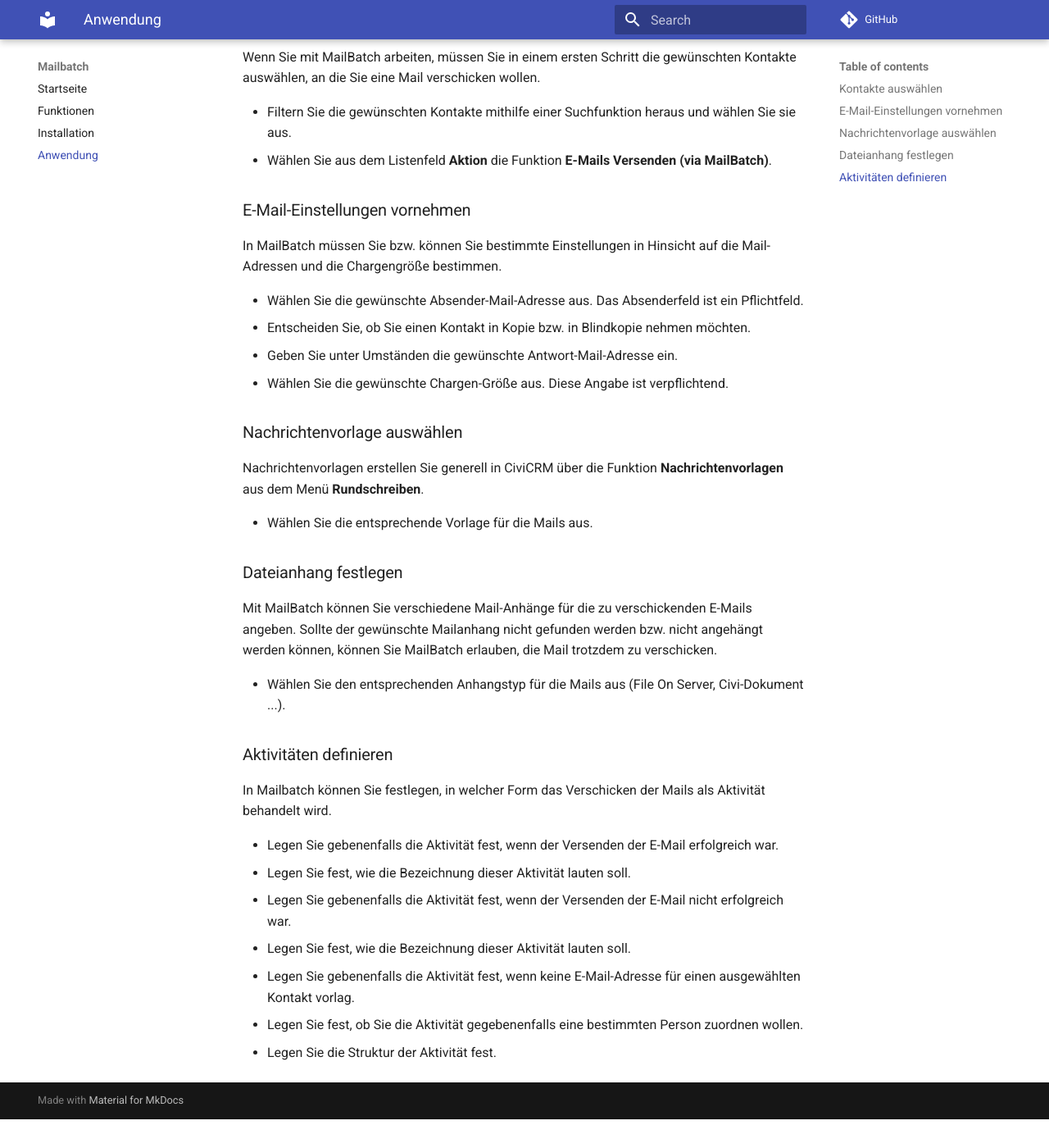
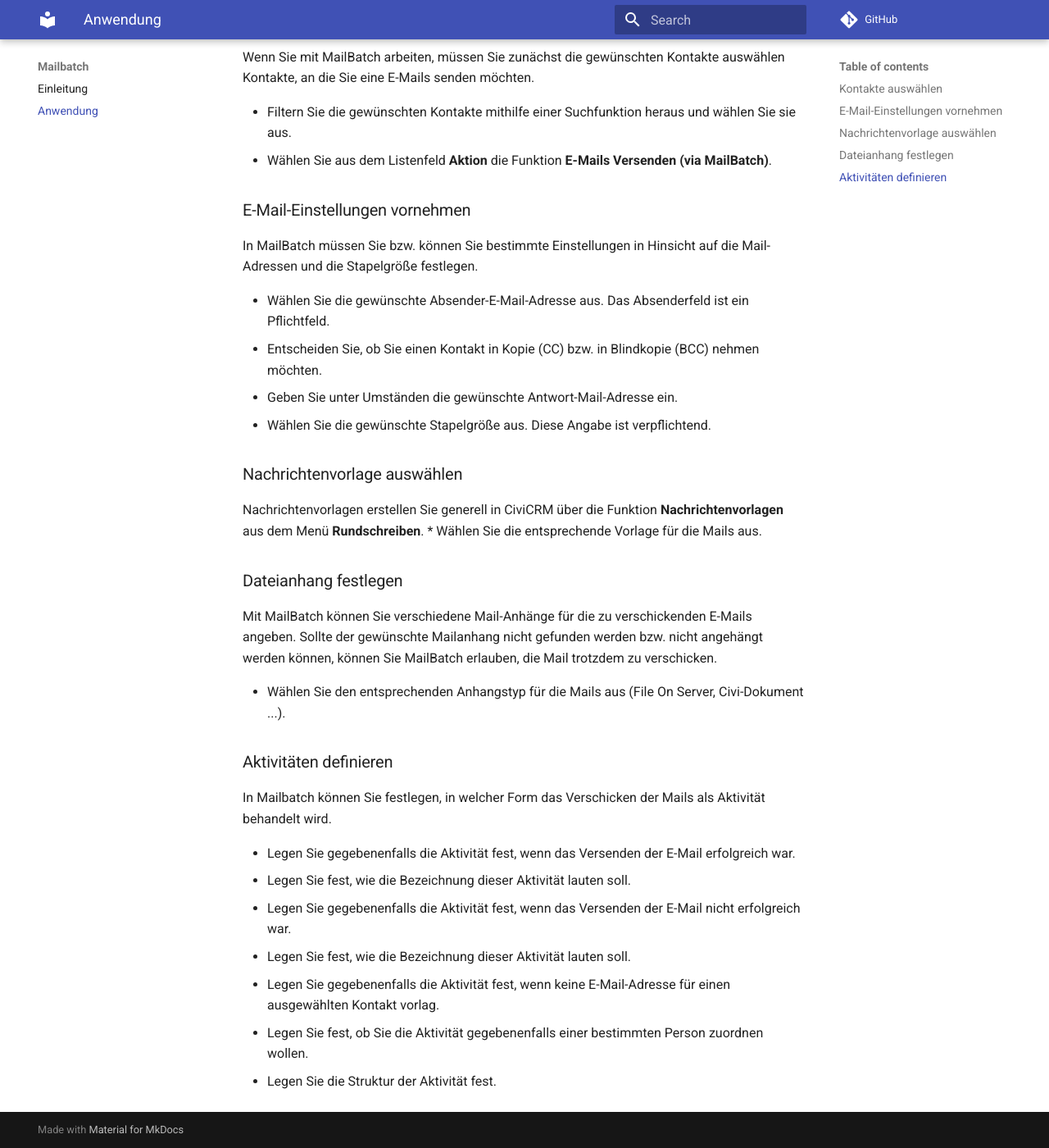
Before and after one commit to systopia/de.systopia.mailbatch_de, an MkDocs documentation site: the page built from docs/usage.md, in a window 1280 px wide and 1400 px high, scrolled down 169 px. Shown: the whole window at 82% size. Built offline with MkDocs 1.6.1 and Material for MkDocs 9.7.7, drawn with Linux system fonts in a browser that asks for light colours; comment, search, counter and statistics services are not loaded; before the commit the page ends 1534 px from its top, so only the background shows below that.

Commit message:
Synchronize english and german docs

```diff
--- a/docs/usage.md
+++ b/docs/usage.md
@@ -2,31 +2,34 @@
 
 ### Kontakte auswählen
 
-Wenn Sie mit MailBatch arbeiten, müssen Sie in einem ersten Schritt die gewünschten Kontakte auswählen, an die Sie eine Mail verschicken wollen.
+Wenn Sie mit MailBatch arbeiten, müssen Sie zunächst die gewünschten Kontakte auswählen Kontakte, an die Sie eine
+E-Mails senden möchten.
 
 * Filtern Sie die gewünschten Kontakte mithilfe einer Suchfunktion heraus und wählen Sie sie aus.
 * Wählen Sie aus dem Listenfeld **Aktion** die Funktion **E-Mails Versenden (via MailBatch)**.
 
 ### E-Mail-Einstellungen vornehmen
 
-In MailBatch müssen Sie bzw. können Sie bestimmte Einstellungen in Hinsicht auf die Mail-Adressen und die Chargengröße bestimmen.
+In MailBatch müssen Sie bzw. können Sie bestimmte Einstellungen in Hinsicht auf die Mail-Adressen und die
+Stapelgröße festlegen.
 
-* Wählen Sie die gewünschte Absender-Mail-Adresse aus. Das Absenderfeld ist ein Pflichtfeld.
-* Entscheiden Sie, ob Sie einen Kontakt in Kopie bzw. in Blindkopie nehmen möchten.
+* Wählen Sie die gewünschte Absender-E-Mail-Adresse aus. Das Absenderfeld ist ein Pflichtfeld.
+* Entscheiden Sie, ob Sie einen Kontakt in Kopie (CC) bzw. in Blindkopie (BCC) nehmen möchten.
 * Geben Sie unter Umständen die gewünschte Antwort-Mail-Adresse ein.
-* Wählen Sie die gewünschte Chargen-Größe aus. Diese Angabe ist verpflichtend.
+* Wählen Sie die gewünschte Stapelgröße aus. Diese Angabe ist verpflichtend.
 
 
 ### Nachrichtenvorlage auswählen
 
-Nachrichtenvorlagen erstellen Sie generell in CiviCRM über die Funktion **Nachrichtenvorlagen** aus dem Menü **Rundschreiben**.
-
+Nachrichtenvorlagen erstellen Sie generell in CiviCRM über die Funktion **Nachrichtenvorlagen**
+aus dem Menü **Rundschreiben**.
 * Wählen Sie die entsprechende Vorlage für die Mails aus.
 
 
 ### Dateianhang festlegen
 
-Mit MailBatch können Sie verschiedene Mail-Anhänge für die zu verschickenden E-Mails angeben. Sollte der gewünschte Mailanhang nicht gefunden werden bzw. nicht angehängt werden können, können Sie MailBatch erlauben, die Mail trotzdem zu verschicken.
+Mit MailBatch können Sie verschiedene Mail-Anhänge für die zu verschickenden E-Mails angeben. Sollte der gewünschte Mailanhang
+nicht gefunden werden bzw. nicht angehängt werden können, können Sie MailBatch erlauben, die Mail trotzdem zu verschicken.
 
 * Wählen Sie den entsprechenden Anhangstyp für die Mails aus (File On Server, Civi-Dokument ...).
 
@@ -35,10 +38,10 @@ Mit MailBatch können Sie verschiedene Mail-Anhänge für die zu verschickenden
 
 In Mailbatch können Sie festlegen, in welcher Form das Verschicken der Mails als Aktivität behandelt wird.
 
-* Legen Sie gebenenfalls die Aktivität fest, wenn der Versenden der E-Mail erfolgreich war.
+* Legen Sie gegebenenfalls die Aktivität fest, wenn das Versenden der E-Mail erfolgreich war.
 * Legen Sie fest, wie die Bezeichnung dieser Aktivität lauten soll.
-* Legen Sie gebenenfalls die Aktivität fest, wenn der Versenden der E-Mail nicht erfolgreich war.
+* Legen Sie gegebenenfalls die Aktivität fest, wenn das Versenden der E-Mail nicht erfolgreich war.
 * Legen Sie fest, wie die Bezeichnung dieser Aktivität lauten soll.
-* Legen Sie gebenenfalls die Aktivität fest, wenn keine E-Mail-Adresse für einen ausgewählten Kontakt vorlag.
-* Legen Sie fest, ob Sie die Aktivität gegebenenfalls eine bestimmten Person zuordnen wollen.
+* Legen Sie gegebenenfalls die Aktivität fest, wenn keine E-Mail-Adresse für einen ausgewählten Kontakt vorlag.
+* Legen Sie fest, ob Sie die Aktivität gegebenenfalls einer bestimmten Person zuordnen wollen.
 * Legen Sie die Struktur der Aktivität fest.
--- a/mkdocs.yml
+++ b/mkdocs.yml
@@ -8,9 +8,7 @@ theme:
     material
 
 nav:
-  - Startseite: index.md
-  - Funktionen: features.md
-  - Installation: installation.md
+  - Einleitung: index.md
   - Anwendung: usage.md
 
 markdown_extensions:
```
Also changed, not shown: docs/features.md (deleted, +0 -6 lines), docs/installation.md (deleted, +0 -6 lines).
